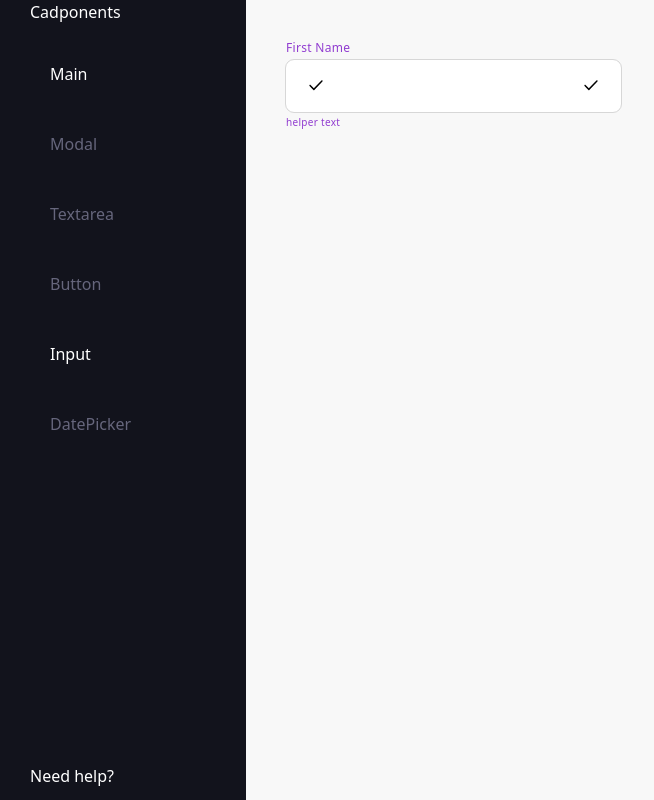
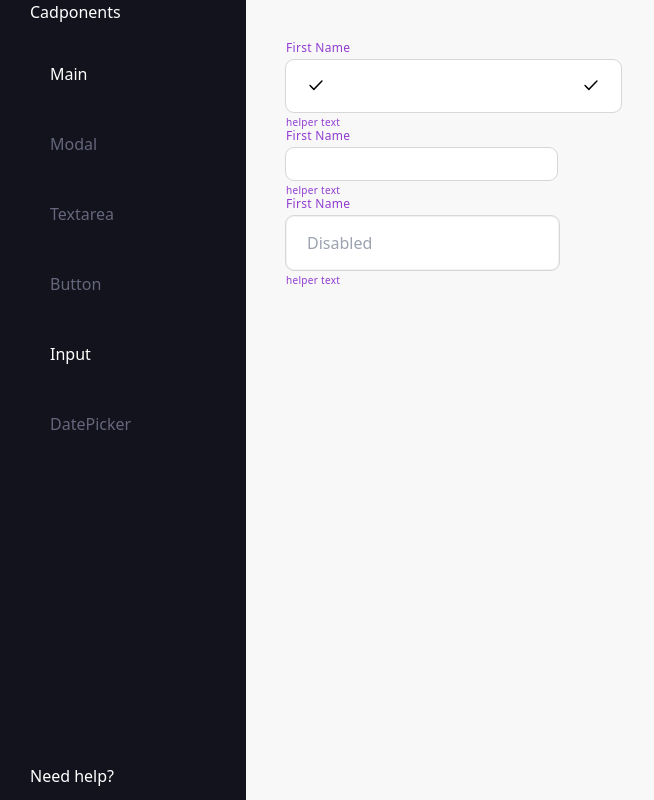
Before and after one commit to cadmean-us/cadponents, a SvelteKit app: page /input in a window 1280 px wide. Shown: the whole page, without its empty margins (0-654 px from the left). Built offline with nearby package versions, Linux system fonts and the light colour scheme.

Commit message:
More input update

```diff
--- a/src/lib/Input.svelte
+++ b/src/lib/Input.svelte
@@ -22,12 +22,12 @@
 	}
 </script>
 
-<div class={defaultClass + (disabled ? 'disabled' : '') + ($$props.class ?? '')}>
+<div class={defaultClass}>
 	{#if label !== ''}
 		<label class="input-label text-secondary mb-1" style={labelStyle}>{label}</label>
 	{/if}
 
-	<div class={defaultInputClass + ($$props.class ?? '')}>
+	<div class={defaultInputClass + (disabled ? 'disabled' : '') + ($$props.class ?? '')}>
 		{#if $$slots['prefix']}
 			<div class="mr-3">
 				<slot name="prefix" />
@@ -35,6 +35,7 @@
 		{/if}
 		<input
 			bind:value
+			class="w-full"
 			{disabled}
 			on:blur
 			on:click
@@ -62,6 +63,11 @@
 </div>
 
 <style>
+	.disabled {
+		color: #e3e3e3;
+		border: 1px solid #f2f2f2;
+	}
+
 	.input-box {
 		display: flex;
 		align-items: center;
--- a/src/routes/input/+page.svelte
+++ b/src/routes/input/+page.svelte
@@ -3,7 +3,7 @@
 	import Check from '$lib/icons/Check.svelte';
 </script>
 
-<Input helperText="helper text" label="First Name">
+<Input class="w-[200px]" helperText="helper text" label="First Name">
 	<svelte:fragment slot="prefix">
 		<Check />
 	</svelte:fragment>
@@ -11,3 +11,6 @@
 		<Check />
 	</svelte:fragment>
 </Input>
+
+<Input class="h-[32px] w-[128px]" helperText="helper text" label="First Name" />
+<Input disabled helperText="helper text" label="First Name" placeholder="Disabled" />
```
